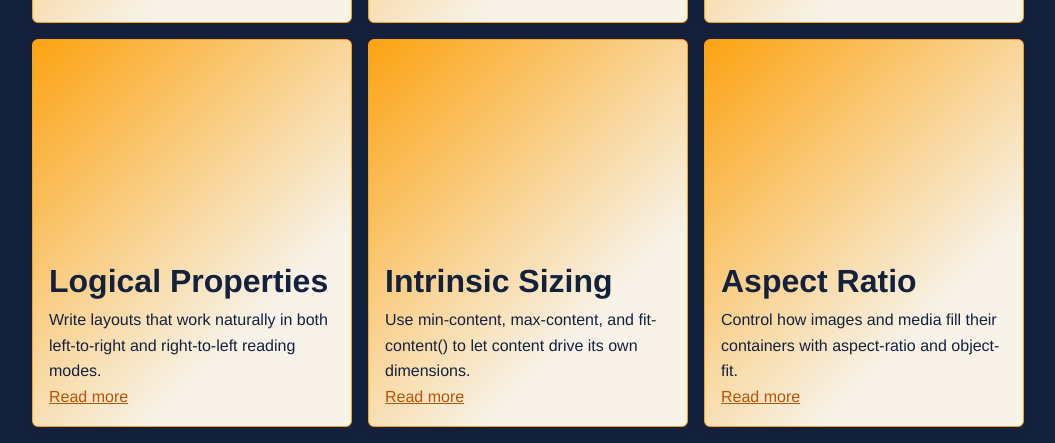
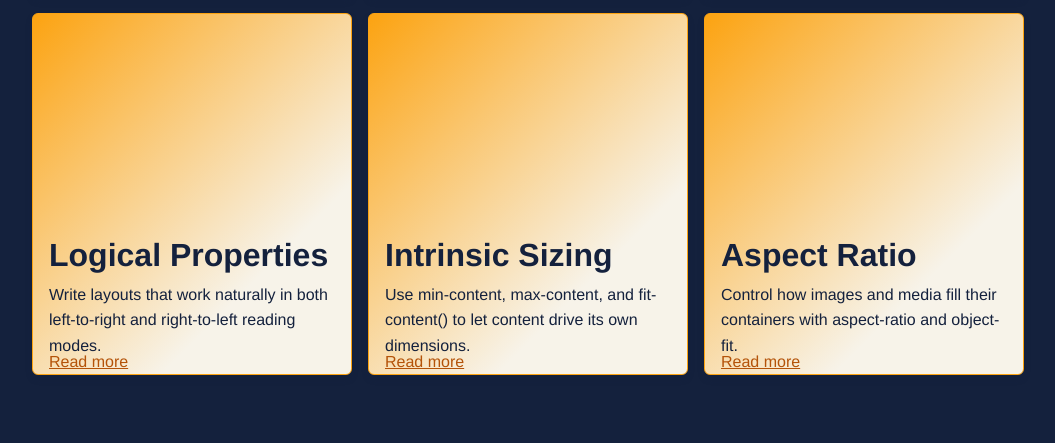
Before and after one commit to alexis-rudy/wdd331-portfolio, a website: page unit-4/grid-layouts/cards.html in a window 1280 px wide. Shown: the part 483-926 px from the top of the page, without its empty margins (112-1167 px from the left). After the commit the page ends 874 px from the top, so only its background shows below. Drawn offline with Linux system fonts and the light colour scheme.

Commit message:
add positioning styles for card component links

```diff
--- a/unit-4/grid-layouts/cards.css
+++ b/unit-4/grid-layouts/cards.css
@@ -67,6 +67,11 @@
 .card {
     padding: var(--spacing-md);
     box-shadow: var(--shadow-md);
+    position: relative;
+    a {
+        position: absolute;
+        bottom: 0;
+    }
 }
 .card div:nth-child(1) {
     height: 200px;
```
